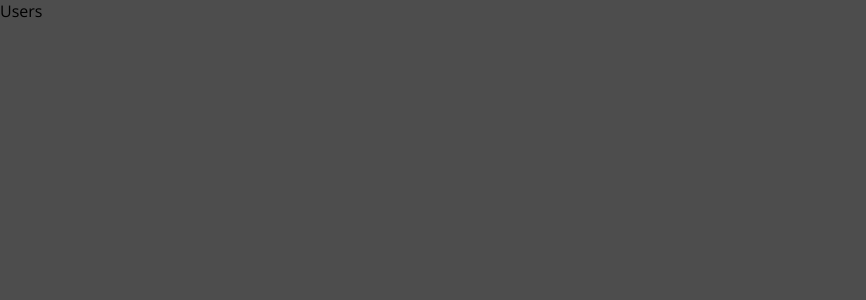
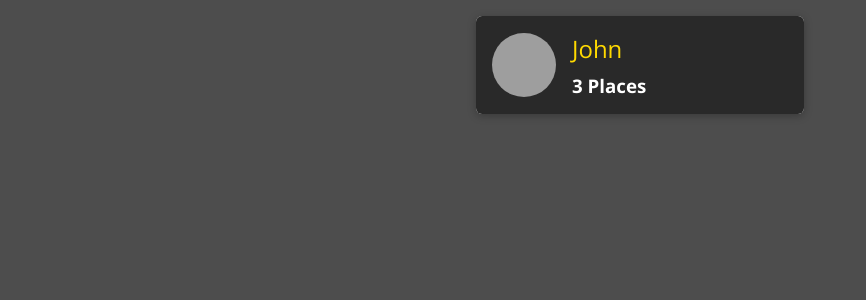
Before and after one commit to rajeevshivah/frontend, a React (Create React App) app: page / in a window 1280 px wide. Shown: the top 300 px of the page, without its empty margins (0-866 px from the left). Built offline with nearby package versions, Linux system fonts and the light colour scheme; grey boxes are pictures that could not be loaded.

Commit message:
Asome updates

```diff
--- /dev/null
+++ b/src/shared/components/UIElements/Avatar.css
@@ -0,0 +1,15 @@
+.avatar {
+  width: 100%;
+  height: 100%;
+  display: flex;
+  justify-content: center;
+  align-items: center;
+}
+
+.avatar img {
+  display: block;
+  border-radius: 50%;
+  width: 100%;
+  height: 100%;
+  object-fit: cover;
+}
--- /dev/null
+++ b/src/shared/components/UIElements/Avatar.js
@@ -0,0 +1,17 @@
+import React from "react";
+
+import "./Avatar.css";
+
+const Avatar = (props) => {
+  return (
+    <div className={`avatar ${props.className}`} style={props.style}>
+      <img
+        src={props.image}
+        alt={props.alt}
+        style={{ width: props.width, height: props.width }}
+      />
+    </div>
+  );
+};
+
+export default Avatar;
--- /dev/null
+++ b/src/shared/components/UIElements/Card.css
@@ -0,0 +1,9 @@
+.card {
+  position: relative;
+  margin: 0;
+  box-shadow: 0 2px 8px rgba(0, 0, 0, 0.26);
+  border-radius: 6px;
+  padding: 1rem;
+  overflow: hidden;
+  background: white;
+}
--- /dev/null
+++ b/src/shared/components/UIElements/Card.js
@@ -0,0 +1,13 @@
+import React from "react";
+
+import "./Card.css";
+
+const Card = (props) => {
+  return (
+    <div className={`card ${props.className}`} style={props.style}>
+      {props.children}
+    </div>
+  );
+};
+
+export default Card;
--- a/src/user/components/UserItem.css
+++ b/src/user/components/UserItem.css
@@ -0,0 +1,49 @@
+.user-item {
+  margin: 1rem;
+  width: calc(45% - 2rem);
+  min-width: 17.5rem;
+}
+
+.user-item a {
+  display: flex;
+  align-items: center;
+  width: 100%;
+  height: 100%;
+  text-decoration: none;
+  padding: 1rem;
+  color: white;
+  background: #292929;
+}
+
+.user-item a:hover,
+.user-item a:active {
+  background: #ffd900;
+}
+
+.user-item__content {
+  padding: 0;
+}
+
+.user-item__image {
+  width: 4rem;
+  height: 4rem;
+  margin-right: 1rem;
+}
+
+.user-item__info h2 {
+  font-size: 1.5rem;
+  margin: 0 0 0.5rem 0;
+  font-weight: normal;
+  color: #ffd900;
+}
+
+.user-item:hover h2,
+.user-item:active h2,
+.user-item:hover h3,
+.user-item:active h3 {
+  color: #292929;
+}
+
+.user-item__info h3 {
+  margin: 0;
+}
--- a/src/user/components/UserItem.js
+++ b/src/user/components/UserItem.js
@@ -1,7 +1,25 @@
-import React from 'react'
-import './UserItem.css'
+import React from "react";
+import { Link } from "react-router-dom";
+import Avatar from "../../shared/components/UIElements/Avatar";
+import Card from "../../shared/components/UIElements/Card";
+import "./UserItem.css";
 const UserItem = (props) => {
-
-}
-import './UserItem.css'
-export default UserItem
+  return (
+    <li className="user-item">
+      <Card className="user-item__content">
+        <Link to={`/${props.id}/places`}>
+          <div className="user-item__image">
+            <Avatar image={props.image} alt={props.name} />
+          </div>
+          <div className="user-item__info">
+            <h2>{props.name}</h2>
+            <h3>
+              {props.placeCount} {props.placeCount === 1 ? "Place" : "Places"}
+            </h3>
+          </div>
+        </Link>
+      </Card>
+    </li>
+  );
+};
+export default UserItem;
--- a/src/user/components/UsersList.css
+++ b/src/user/components/UsersList.css
@@ -0,0 +1,10 @@
+.users-list {
+  list-style: none;
+  margin: 0 auto;
+  padding: 0;
+  width: 90%;
+  max-width: 50rem;
+  display: flex;
+  justify-content: center;
+  flex-wrap: wrap;
+}
--- a/src/user/components/UsersList.js
+++ b/src/user/components/UsersList.js
@@ -1,7 +1,27 @@
-import React from 'react'
-import './UsersList.css'
+import React from "react";
+import "./UsersList.css";
+import UserItem from "./UserItem";
 const UsersList = (props) => {
+  if (props.items.length === 0) {
+    return (
+      <div className="center">
+        <h2>No users found</h2>
+      </div>
+    );
+  }
+  return (
+    <ul className="users-list">
+      {props.items.map((user) => (
+        <UserItem
+          key={user.id}
+          id={user.id}
+          image={user.image}
+          name={user.name}
+          placeCount={user.places}
+        />
+      ))}
+    </ul>
+  );
+};
 
-}
-
-export default UsersList
+export default UsersList;
--- a/src/user/pages/Users.js
+++ b/src/user/pages/Users.js
@@ -1,7 +1,18 @@
 import React from "react";
+import UsersList from "../components/UsersList";
 
 const Users = () => {
-  return <div>Users</div>;
+  const USERS = [
+    {
+      id: 1,
+      name: "John",
+      image:
+        "https://i.pinimg.com/originals/96/5d/30/965d309aa4e3c8f25966d0069843f1db.jpg",
+      places: 3,
+    },
+  ];
+
+  return <UsersList items={USERS} />;
 };
 
 export default Users;
```
